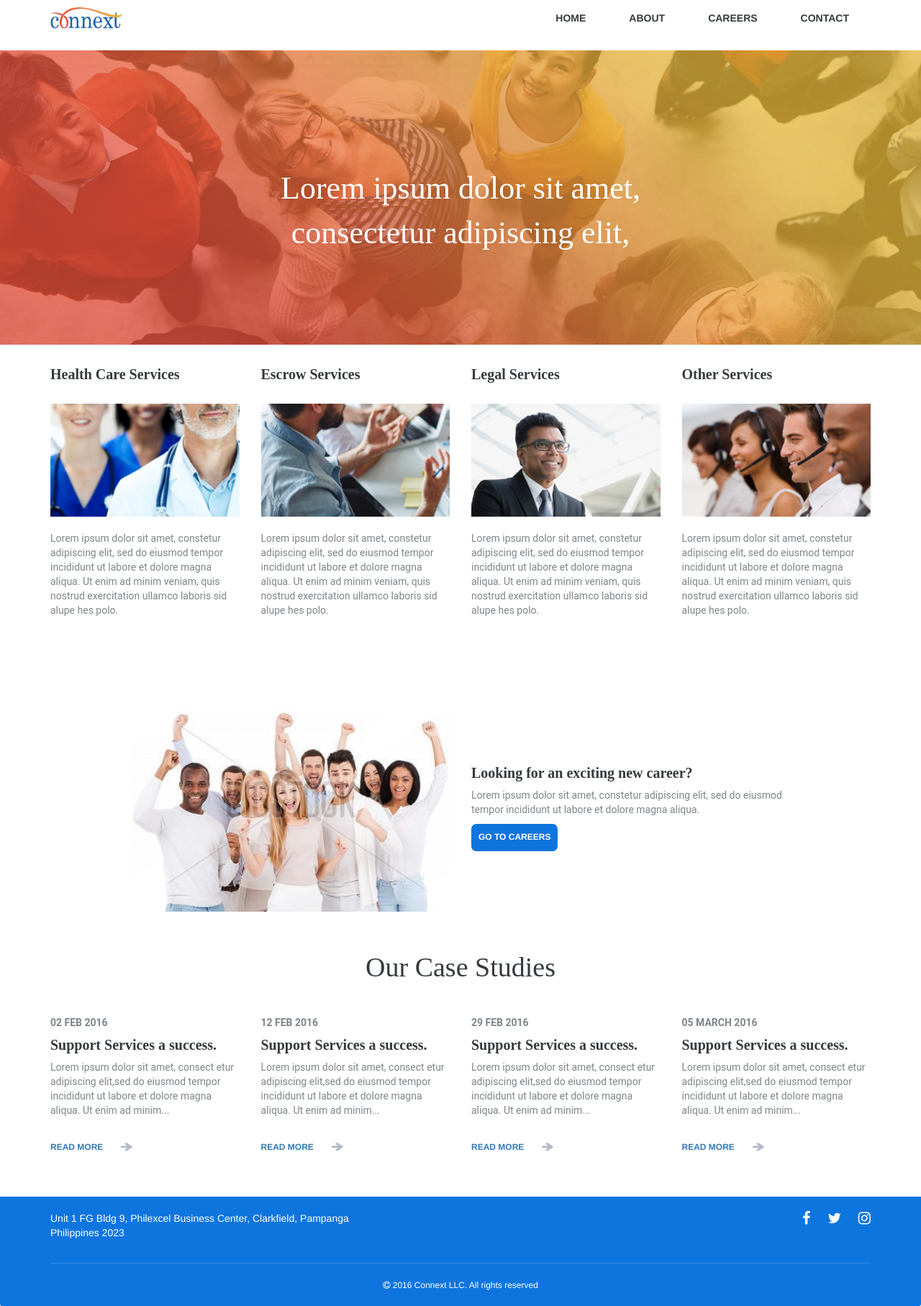
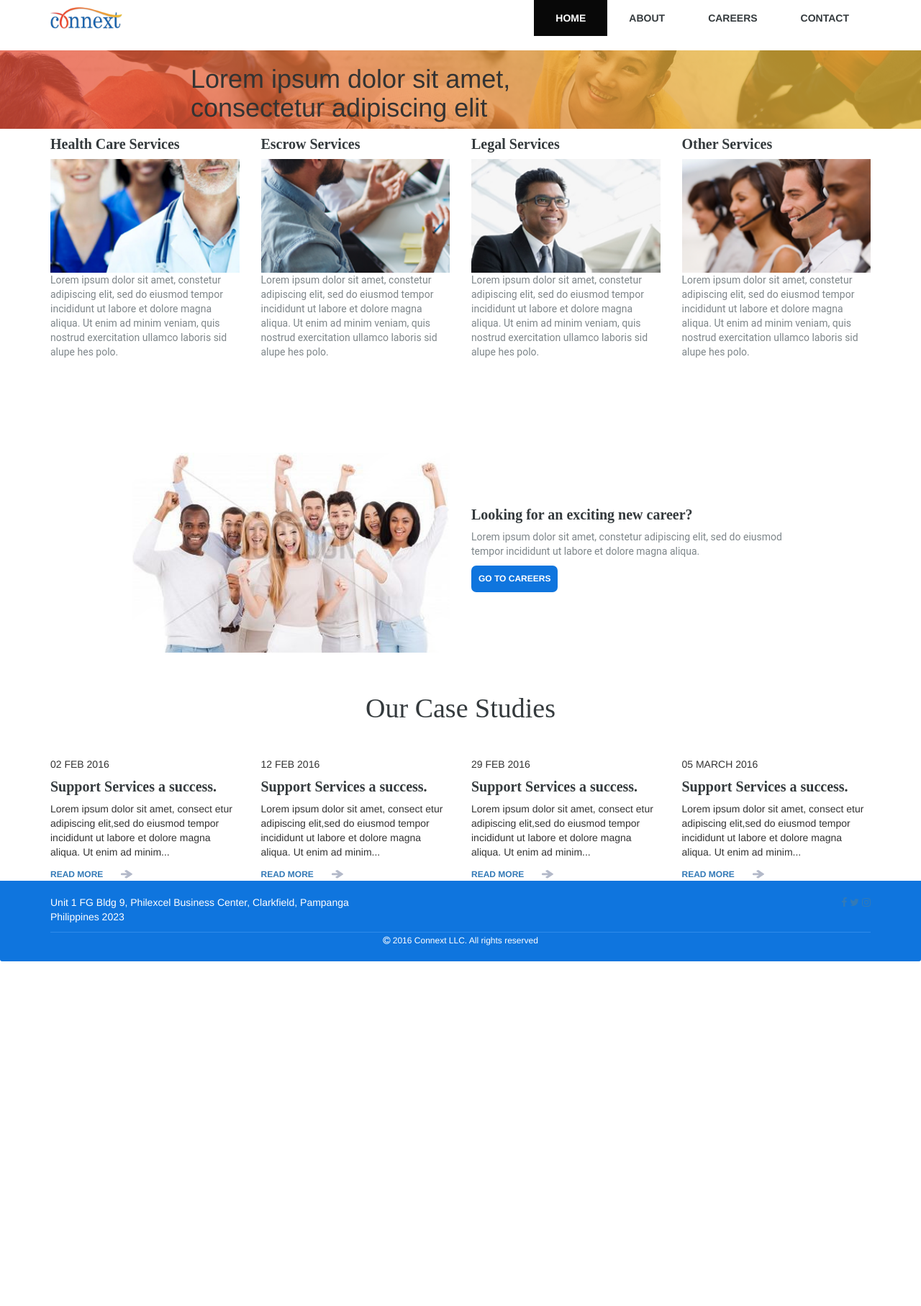
Before and after one commit to JemAguilar/dev.ConnextSite, a PHP site: page / in a window 1280 px wide. Shown: the whole page at 72% size. After the commit the page ends 1336 px from the top, so only its background shows below. Run offline with PHP 8.4, Linux system fonts and the light colour scheme.

Commit message:
Update for Index
Updates:
1. Remove of Br
2. Hero Fix

```diff
--- a/index.php
+++ b/index.php
@@ -35,15 +35,15 @@
                     <span class="icon-bar"></span>
                     <span class="icon-bar"></span>
                 </button>
-                <a class="navbar-brand" href="index.php">
+                <a class="navbar-brand" href="index.html">
                   <img src="assets/home/connext_logo.png" alt="" >
                 </a>
             </div>
             <!-- Collect the nav links, forms, and other content for toggling -->
             <div class="collapse navbar-collapse navbar-right" id="bs-example-navbar-collapse-1">
                 <ul class="nav navbar-nav">
-                    <li>
-                        <a href="index.php">HOME</a>
+                    <li class="active">
+                        <a href="index.html">HOME</a>
                     </li>
                     <li>
                         <a href="about.html">ABOUT</a>
@@ -61,58 +61,51 @@
         <!-- /.container -->
     </nav>
     <!--page header-->
-    <header>
-      <div class="col-md-12 page-header text-center">
-        <img alt="" class="img-responsive" src="assets/home/home_banner-img.png">
-        <div class="banner-caption">
-          Lorem ipsum dolor sit amet, consectetur adipiscing elit,
+    <header class="intro-header" style="background-image:url('assets/home/home_banner-img.png');">
+      <div class="container">
+        <div class="row">
+          <div class="col-lg-8 col-lg-offset-2 col-md-10 col-md-offset-1">
+            <div class="site-heading">
+              <h1>
+                Lorem ipsum dolor sit amet,<br/>
+                consectetur adipiscing elit
+              </h1>
+            </div>
+          </div>
         </div>
       </div>
     </header>
-
     <!-- Page Content -->
       <!--Services -->
     <div class="container">
       <div class="row" id="services">
         <div class="col-md-3 col-sm-6">
-          </br>
           <h4>Health Care Services</h4>
-          <br/>
           <img alt="" class="img-responsive" src="assets/home/home_services1-img.png">
-          <br/>
           <p class="services-caption">
             Lorem ipsum dolor sit amet, constetur adipiscing elit, sed do eiusmod tempor incididunt ut
             labore et dolore magna aliqua. Ut enim ad minim veniam, quis nostrud exercitation ullamco laboris sid alupe hes polo.
           </p>
         </div>
         <div class="col-md-3 col-sm-6">
-          </br>
           <h4>Escrow Services</h4>
-          <br/>
           <img alt="" class="img-responsive" src="assets/home/home_services2-img.png">
-          <br/>
           <p class="services-caption">
             Lorem ipsum dolor sit amet, constetur adipiscing elit, sed do eiusmod tempor incididunt ut
             labore et dolore magna aliqua. Ut enim ad minim veniam, quis nostrud exercitation ullamco laboris sid alupe hes polo.
           </p>
         </div>
         <div class="col-md-3 col-sm-6">
-          </br>
           <h4>Legal Services</h4>
-          <br/>
           <img alt="" class="img-responsive" src="assets/home/home_services3-img.png">
-          <br/>
           <p class="services-caption">
             Lorem ipsum dolor sit amet, constetur adipiscing elit, sed do eiusmod tempor incididunt ut
             labore et dolore magna aliqua. Ut enim ad minim veniam, quis nostrud exercitation ullamco laboris sid alupe hes polo.
           </p>
         </div>
         <div class="col-md-3 col-sm-6">
-          </br>
           <h4>Other Services</h4>
-          <br/>
           <img alt="" class="img-responsive" src="assets/home/home_services4-img.png">
-          <br/>
           <p class="services-caption">
             Lorem ipsum dolor sit amet, constetur adipiscing elit, sed do eiusmod tempor incididunt ut
             labore et dolore magna aliqua. Ut enim ad minim veniam, quis nostrud exercitation ullamco laboris sid alupe hes polo.
@@ -120,7 +113,6 @@
         </div>
       </div>
     </div>
-
       <!--Careers -->
     <div class="container">
       <div class="row" id="careers">
@@ -148,48 +140,43 @@
       <div class="row" id="caseStudy">
         <p class="case-heading">Our Case Studies</p>
         <div class="col-md-3 col-sm-6">
-          <p class="services-caption"><strong> 02 FEB 2016 </strong></p>
+          <p class="caseStudy-date">02 FEB 2016</p>
           <h4>Support Services a success.</h4>
-          <p class="services-caption">
+          <p class="caseStudy-caption">
             Lorem ipsum dolor sit amet, consect etur adipiscing elit,sed do eiusmod tempor incididunt ut labore
             et dolore magna aliqua. Ut enim ad minim...
           </p>
-          <br/>
           <a href="#">READ MORE<span class="fa fa-arrow-right" aria-hidden="true"></span></a>
         </div>
         <div class="col-md-3 col-sm-6">
-          <p class="services-caption"><strong> 12 FEB 2016 </strong></p>
+          <p class="caseStudy-date">12 FEB 2016</p>
           <h4>Support Services a success.</h4>
-          <p class="services-caption">
+          <p class="caseStudy-caption">
             Lorem ipsum dolor sit amet, consect etur adipiscing elit,sed do eiusmod tempor incididunt ut labore
             et dolore magna aliqua. Ut enim ad minim...
           </p>
-          <br/>
           <a href="#">READ MORE<span class="fa fa-arrow-right" aria-hidden="true"></span></a>
         </div>
         <div class="col-md-3 col-sm-6">
-          <p class="services-caption"><strong> 29 FEB 2016 </strong></p>
+          <p class="caseStudy-date">29 FEB 2016</p>
           <h4>Support Services a success.</h4>
-          <p class="services-caption">
+          <p class="caseStudy-caption">
             Lorem ipsum dolor sit amet, consect etur adipiscing elit,sed do eiusmod tempor incididunt ut labore
             et dolore magna aliqua. Ut enim ad minim...
           </p>
-          <br/>
           <a href="#">READ MORE<span class="fa fa-arrow-right" aria-hidden="true"></span></a>
         </div>
         <div class="col-md-3 col-sm-6">
-          <p class="services-caption"><strong> 05 MARCH 2016 </strong></p>
+          <p class="caseStudy-date">05 MARCH 2016</p>
           <h4>Support Services a success.</h4>
-          <p class="services-caption">
+          <p class="caseStudy-caption">
             Lorem ipsum dolor sit amet, consect etur adipiscing elit,sed do eiusmod tempor incididunt ut labore
             et dolore magna aliqua. Ut enim ad minim...
           </p>
-          <br/>
           <a href="#">READ MORE<span class="fa fa-arrow-right" aria-hidden="true"></span></a>
         </div>
       </div>
     </div>
-    <br/><br/><br/>
     <!-- /.container -->
 
     <!-- footer-->
@@ -208,21 +195,19 @@
             <div class="pull-right">
               <ul class="footer-logo">
                 <li>
-                  <a href="#"><span class="fa fa-facebook"></span></a>
+                  <a href="#"><i class="fa fa-facebook" title="facebook"></i></a>
                 </li>
                 <li>
-                  <a href="#"><span class="fa fa-twitter"></span></a>
+                  <a href="#"><i class="fa fa-twitter" title="twitter"></i></a>
                 </li>
                 <li>
-                  <a href="#"><span class="fa fa-instagram"></span></a>
+                  <a href="#"><i class="fa fa-instagram" title="instagram"></i></a>
                 </li>
               </ul>
             </div>
           </div>
         </div>
-        <br/>
         <hr/>
-        <br/>
         <p class="copyright"><span class="fa fa-copyright"></span> 2016 Connext LLC. All rights reserved</p>
       </div>
     </div>
```
